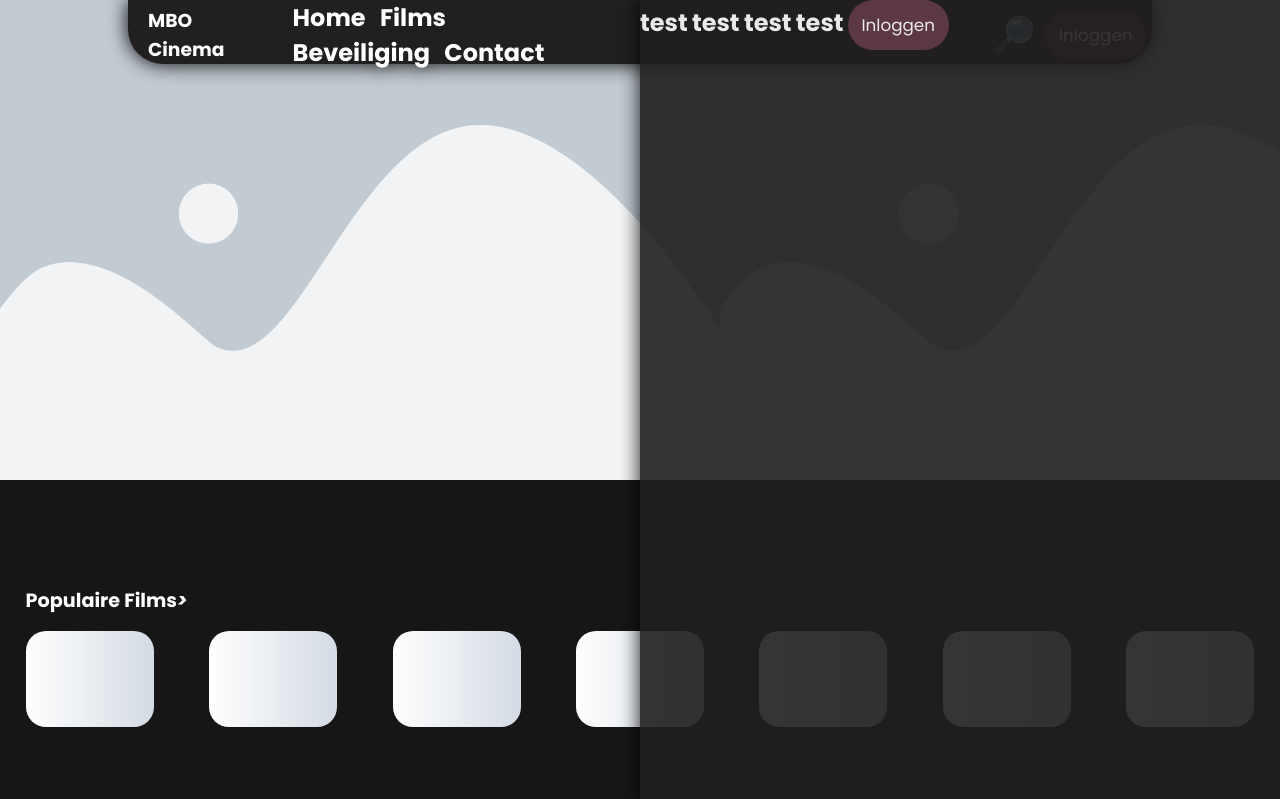
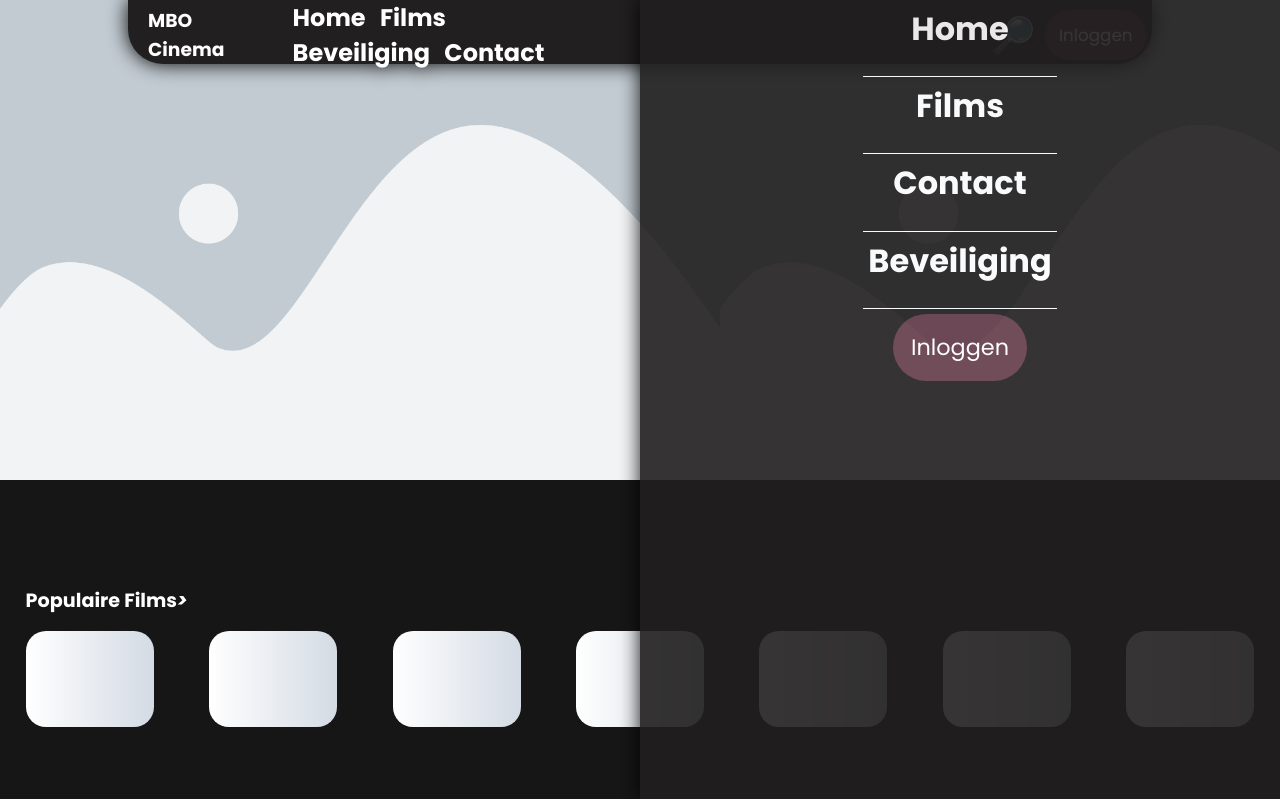
Before and after one commit to 6037685/MBO-cinema, a PHP site: page /Home.php in a window 1280 px wide. Shown: the top 799 px of the page. Run offline with PHP 8.4, Linux system fonts and the light colour scheme; some libraries are stand-ins or nearby versions.

Commit message:
dsds
dsd

```diff
--- /dev/null
+++ b/bioscoop/html/Css/overlay.css
@@ -0,0 +1,25 @@
+.overlay{
+    z-index: 999;
+    background-color: #211f1f;
+    width: 50vw;
+    height: 100vh;
+    position: fixed;
+    left: 50%;
+    opacity: 90%;
+    filter: drop-shadow(0px 0px 10px #000000);
+}
+#overlay-Menu{
+    display: grid;
+    grid-template-rows:repeat(5, 1fr);
+    justify-content: center;
+    text-align: center;
+}
+#overlay-Menu a{
+    border-bottom: 1px solid white;
+    font-size: 2em !important;
+    padding: 5px;
+}
+#overlay-Menu a:nth-child(5){
+    border-bottom: none;
+    position: relative;
+}
--- a/bioscoop/html/Css/styl.css
+++ b/bioscoop/html/Css/styl.css
@@ -280,17 +280,7 @@
 /* Einde Contact */
 
 /* Overlay */
-.overlay{
-    z-index: 2;
-    background-color: #211f1f;
 
-    width: 100vw;
-    height: 100vh;
-    position: fixed;
-    left: 50%;
-    opacity: 90%;
-    filter: drop-shadow(0px 0px 10px #000000);
-}
 
 /* Einde Overlay */
 
--- a/bioscoop/html/Home.php
+++ b/bioscoop/html/Home.php
@@ -8,7 +8,7 @@
         <meta name="keywords" content="">
         <title>Mbo cinema</title>
         <link rel="stylesheet" type="text/css" href="Css/styl.css">
-        <link rel="stylesheet" type="text/css" href="Css/Slider.css">
+        <link rel="stylesheet" type="text/css" href="Css/overlay.css">
         <script defer src="js/index.js"></script>
     </head>
     <body>
--- a/bioscoop/html/header.php
+++ b/bioscoop/html/header.php
@@ -13,6 +13,7 @@
                         <a><lable id="search">&#x1F50E;&#xFE0E;</lable></a>
                     <a id="loginWrapper" href="login.php"><button id="loginButton">Inloggen</button></a>
                     <label id="hamburgerWrapper"><button id="loginButton">☰</button></label>
+
                 </nav>
             </header>
         </section>
--- a/bioscoop/html/overlay.php
+++ b/bioscoop/html/overlay.php
@@ -1,7 +1,10 @@
 <section class="overlay">
-    <a>test</a>
-    <a>test</a>
-    <a>test</a>
-    <a>test</a>
-    <a><button id="loginButton">Inloggen</button></a>
+    <article id="overlay-Menu">
+        <a href="Home.php">Home</a>
+        <a href="#">Films</a>
+        <a href="contact.php">Contact</a>
+        <a href="#">Beveiliging</a>
+
+        <a><button id="loginButton">Inloggen</button></a>
+    </article>
 </section>
```
